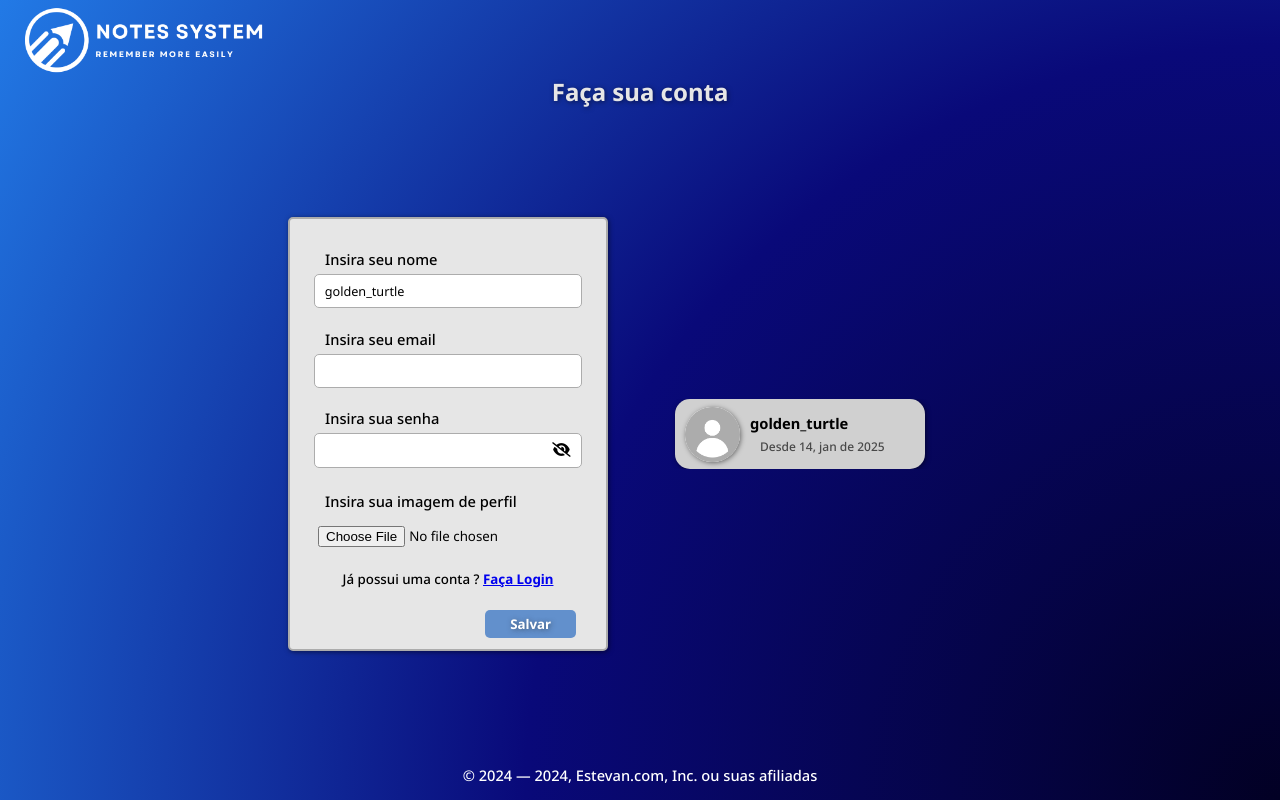
After one commit to Estevanzc/notes_system, a PHP site: page /user.php?page_type=1 in a window 1280 px wide. The commit adds this page. Run offline with PHP 8.4, Linux system fonts and the light colour scheme.

Commit message:
user login

```diff
--- a/code/controllers/Controller.php
+++ b/code/controllers/Controller.php
@@ -9,12 +9,12 @@ abstract class Controller {
             session_regenerate_id();
         }
         //echo ("<script>console.log($obriga_login)</script>");
-        if ($obriga_login && !isset($_SESSION["usuario"])) {
+        if ($obriga_login && !isset($_SESSION["user"])) {
             $this->redirect("login.php");
             exit();
         }
         if ($restricted) {
-            if ($_SESSION["usuario"]->getNivel() < 4) {
+            if ($_SESSION["user"]->getLevel() < 2) {
                 $this->redirect("index.php");
                 exit();
             }
--- a/code/controllers/UserController.php
+++ b/code/controllers/UserController.php
@@ -27,7 +27,7 @@ final class UserController extends Controller {
             $user = new UserVO();
         }
 
-        $this->loadView("userForm", [
+        $this->loadView(($_GET["page_type"] == 0 ? "userForm" : "userCreate"), [
             "user" => $user
         ]);
     }
--- /dev/null
+++ b/code/user.php
@@ -0,0 +1,7 @@
+<?php
+
+require_once("Connection_cfg.php");
+require_once("vendor/autoload.php");
+
+$controller = new Controller\UserController();
+$controller->form();
--- a/code/views/includes/css/common.css
+++ b/code/views/includes/css/common.css
@@ -12,16 +12,18 @@
     left: 0;
     width: 100vw;
     min-height: 100vh;
+    overflow: auto;
     background-image: radial-gradient(circle, #020024, #090979, #227AE6);
-    animation: gradientAnimate 120s infinite;
-    background-size: 400% 400%;
+    /*animation: gradientAnimate 120s infinite;*/
+    background-size: 200% 200%;
+    transition: all 0.150s ease;
 }
 @keyframes gradientAnimate {
-    0% {background-position: top 100%  right 0%}
-    25% {background-position: top 100%  right 90%}
-    50% {background-position: top 0%  right 90%}
-    75% {background-position: top 0%  right 0%}
-    100% {background-position: top 100%  right 0%}
+    0% {background-position: top 100% right 0%}
+    25% {background-position: top 100% right 90%}
+    50% {background-position: top 0% right 90%}
+    75% {background-position: top 0% right 0%}
+    100% {background-position: top 100% right 0%}
 }
 .input_err {
     opacity: 0;
--- a/code/views/includes/css/login.css
+++ b/code/views/includes/css/login.css
@@ -158,6 +158,7 @@ nav a {
     align-items: center;
     font-size: 11pt;
     cursor: pointer;
+    border-bottom-right-radius: 5px;
     transition: all 0.25s ease;
 }
 #password>div:hover {
--- /dev/null
+++ b/code/views/includes/css/logon.css
@@ -0,0 +1,275 @@
+#page_background {
+    display: flex;
+    justify-content: center;
+    align-items: center;
+    flex-flow: column;
+}
+header {
+    width: 100%;
+    height: 75px;
+    display: flex;
+    justify-content: flex-start;
+    align-items: flex-end;
+    padding-bottom: 2px;
+}
+header h1 {
+    margin-left: 25px;
+    height: 90%;
+    display: flex;
+    justify-content: center;
+    align-items: center;
+}
+header img {
+    height: 100%;
+}
+main {
+    width: 100%;
+    flex-grow: 1;
+    display: flex;
+    justify-content: center;
+    align-items: center;
+    flex-flow: column;
+    gap: 10px 0px;
+}
+footer {
+    width: 100%;
+    height: 50px;
+    display: flex;
+    justify-content: center;
+    align-items: center;
+}
+footer p {
+    color: white;
+    font-weight: 500;
+    font-size: 11pt;
+}
+main>h2 {
+    width: 100%;
+    display: flex;
+    justify-content: center;
+    align-items: center;
+    color: #e6e6e6;
+    text-shadow: 1px 1px 5px rgba(0,0,0,0.5);
+}
+main>div {
+    width: 100%;
+    flex-grow: 1;
+    display: flex;
+    justify-content: center;
+    align-items: center;
+}
+#profile_simulation {
+    width: 0;
+    opacity: 0;
+    display: flex;
+    justify-content: center;
+    align-items: center;
+    overflow: hidden;
+    animation: profileShow 2s forwards;
+    animation-delay: 250ms;
+}
+@keyframes profileShow {
+    0% {
+        width: 0;
+        opacity: 0;
+    }
+    100% {
+        width: 30%;
+        opacity: 1;
+    }
+}
+#profile {
+    width: 250px;
+    height: 70px;
+    display: flex;
+    justify-content: center;
+    align-items: center;
+    border-radius: 15px;
+    box-shadow: 1px 1px 5px rgba(0, 0, 0, 0.5);
+    background-color: #d0d0d0;
+}
+#profile_img {
+    width: 30%;
+    height: 100%;
+    display: flex;
+    justify-content: center;
+    align-items: center;
+}
+#profile_img div {
+    width: 55px;
+    height: 55px;
+    justify-content: center;
+    align-items: center;
+    border-radius: 100%;
+    box-shadow: 1px 1px 5px rgba(0, 0, 0, 0.5);
+    background-repeat: no-repeat;
+    background-size: cover;
+    background-position: center;
+    background-image: url(../../../uploads/default_profile.png);
+}
+#profile_desc {
+    width: 70%;
+    height: 100%;
+    display: flex;
+    justify-content: center;
+    align-items: flex-start;
+    flex-flow: column;
+    gap: 5px 0px;
+    overflow: hidden;
+}
+#profile_name {
+    width: 150px;
+    font-size: 11pt;
+    font-weight: bold;
+    white-space: nowrap;
+    overflow: hidden;
+    text-overflow: ellipsis;
+}
+#profile_date {
+    margin-left: 10px;
+    font-size: 9pt;
+    font-weight: 500;
+    color: #484848;
+}
+form {
+    width: 25%;
+    display: flex;
+    justify-content: flex-start;
+    align-items: center;
+    flex-flow: column;
+    border-radius: 5px;
+    box-shadow: 1px 1px 5px rgba(0,0,0,0.5);
+    border: 2px solid #acacac;
+    background-color: #e6e6e6;
+}
+#email_input, #password_input, #name_input, #level_input, #photo_input, nav, #submit_btn {
+    width: 100%;
+    height: 80px;
+    display: flex;
+    justify-content: center;
+    align-items: center;
+    flex-flow: column;
+    gap: 5px 0px;
+}
+#name_input {
+    margin-top: 30px;
+}
+#submit_btn {
+    width: 100%;
+    height: 50px;
+    display: flex;
+    justify-content: flex-end;
+    align-items: center;
+    flex-flow: row;
+    padding: 0px 30px;
+}
+#submit_btn button {
+    padding: 5px 25px;
+    color: white;
+    font-weight: bold;
+    border: none;
+    text-shadow: 1px 1px 5px rgba(45, 45, 45, 0.5);
+    cursor: pointer;
+    border-radius: 5px;
+    background-color: #6290CC;
+    transition: all 0.25s ease;
+}
+#submit_btn>button:hover {
+    box-shadow: 1px 1px 5px rgba(0,0,0,0.5);
+    background-color: #67a0ea;
+}
+#submit_btn>button:active {
+    background-color: #6290CC;
+}
+label {
+    margin-left: 35px;
+    align-self: flex-start;
+    font-size: 11pt;
+    font-weight: 500;
+}
+#password {
+    width: 85%;
+    display: flex;
+    justify-content: center;
+    align-items: center;
+}
+#password>input {
+    width: 85%;
+    height: 33px;
+    padding: 5px 10px;
+    background: none;
+    border: none;
+    outline: none;
+}
+#password>div {
+    flex-grow: 1;
+    height: 100%;
+    display: flex;
+    justify-content: center;
+    align-items: center;
+    font-size: 11pt;
+    cursor: pointer;
+    border-top-right-radius: 5px;
+    border-bottom-right-radius: 5px;
+    transition: all 0.25s ease;
+}
+#password>div:hover {
+    background-color: #d0d0d0;
+}
+#login, #name, #level {
+    width: 85%;
+    padding: 7px 10px;
+    outline: none;
+}
+#login, #password, #name, #level {
+    font-size: 9.5pt;
+    background-color: white;
+    border-radius: 5px;
+    border: 1.5px solid #acacac;
+}
+#login:focus, #name:focus, #level:focus {
+    transition: all 0.25s ease;
+    border-color: rgb(82, 151, 255);
+    box-shadow: 1px 1px 5px rgba(45, 45, 45, 0.5);
+}
+#level {
+    cursor: pointer;
+}
+nav {
+    height: 40px;
+    font-size: 10pt;
+    font-weight: 500;
+}
+nav a {
+    font-weight: bold;
+}
+#photo_input {
+    height: 70px;
+}
+#photo_input>div {
+    width: 100%;
+    height: 60%;
+    display: flex;
+    justify-content: center;
+    align-items: center;
+    gap: 0px 10px;
+}
+#del_profile_btn {
+    display: none;
+    justify-content: center;
+    align-items: center;
+    opacity: 0;
+    padding: 2.5px 7px;
+    font-size: 12pt;
+    border-radius: 5px;
+    color: red;
+    cursor: pointer;
+    transition: all 0.25s ease;
+}
+#del_profile_btn:hover {
+    box-shadow: 1px 1px 5px rgba(45, 45, 45, 0.5);
+    background-color: #acacac;
+}
+#del_profile_btn:active {
+    background-color: #d0d0d0;
+}
--- /dev/null
+++ b/code/views/includes/js/cursor_interaction.js
@@ -0,0 +1,8 @@
+const viewportWidth = window.innerWidth || document.documentElement.clientWidth;
+const viewportHeight = window.innerHeight || document.documentElement.clientHeight;
+var page_background = document.getElementById("page_background")
+function cursor_locate(event) {
+    var x_position = event.clientX * 100 / viewportWidth
+    var y_position = event.clientY * 100 / viewportHeight
+    page_background.style.backgroundPosition = `bottom ${y_position}% right ${x_position}%`
+}
--- /dev/null
+++ b/code/views/includes/js/logon.js
@@ -0,0 +1,55 @@
+var profile_name = document.getElementById("profile_name")
+var profile_date = document.getElementById("profile_date")
+var entry_date = document.getElementById("entry_date")
+var profile_img = document.getElementById("profile_img").children[0]
+function pass_visibility(element) {
+    var pass_input = element.parentNode.children[0]
+    if (pass_input.getAttribute("type") == "password") {
+        pass_input.setAttribute("type", "text")
+        element.children[0].className = "fa-solid fa-eye"
+        return
+    }
+    pass_input.setAttribute("type", "password")
+    element.children[0].className = "fa-solid fa-eye-slash"
+}
+function input_focus(element) {
+    element.children[0].focus()
+    element.style.transition = "all 0.25s ease"
+    element.style.borderColor = "rgb(82, 151, 255)"
+    element.style.boxShadow = "1px 1px 5px rgba(45, 45, 45, 0.5)"
+}
+function input_blur(element) {
+    element.parentNode.style.transition = "all 0.25s ease"
+    element.parentNode.style.borderColor = "#acacac"
+    element.parentNode.style.boxShadow = "none"
+}
+function del_btn(element, event) {
+    if (element.value != null) {
+        element.parentNode.children[0].style.display = "flex"
+        element.parentNode.children[0].style.opacity = 1
+    }
+    const file = event.target.files[0];
+    if (file) {
+        const reader = new FileReader();
+        reader.onload = function(e) {
+            profile_img.style.backgroundImage = `url(${e.target.result})`
+        };
+        reader.readAsDataURL(file);
+    }
+}
+function del_profile(element) {
+    element.style.display = "none"
+    element.style.opacity = 0
+    element.parentNode.children[1].value = null
+    profile_img.style.backgroundImage = `url(../uploads/default_profile.png)`
+}
+function change_name(element) {
+    profile_name.innerText = element.value
+}
+const date = new Date()
+var day = date.getDate()
+var month = date.getMonth()
+var year = date.getFullYear()
+var month_name = ["jan","fev","mar","abr","mai","jun","jul","ago","set","oct","nov","dec"][month]
+entry_date.value = `${year}-${month + 1}-${day}`
+profile_date.innerHTML = `Desde ${day}, ${month_name} de ${year}`
--- /dev/null
+++ b/code/views/userCreate.php
@@ -0,0 +1,80 @@
+<!DOCTYPE html>
+<html lang="pt-BR">
+<head>
+    <meta charset="UTF-8">
+    <meta name="viewport" content="width=device-width, initial-scale=1.0">
+    <title>Login - Notes System</title>
+    <link rel="stylesheet" href="https://cdnjs.cloudflare.com/ajax/libs/font-awesome/6.7.2/css/all.min.css" integrity="sha512-Evv84Mr4kqVGRNSgIGL/F/aIDqQb7xQ2vcrdIwxfjThSH8CSR7PBEakCr51Ck+w+/U6swU2Im1vVX0SVk9ABhg==" crossorigin="anonymous" referrerpolicy="no-referrer" />
+    <link rel="preconnect" href="https://fonts.googleapis.com">
+    <link rel="preconnect" href="https://fonts.gstatic.com" crossorigin>
+    <link href="https://fonts.googleapis.com/css2?family=Noto+Sans:ital,wght@0,100..900;1,100..900&display=swap" rel="stylesheet">
+    <link rel="stylesheet" href="views/includes/css/common.css">
+    <link rel="stylesheet" href="views/includes/css/logon.css">
+    <link rel="icon" href="uploads/logo_no_text.png">
+</head>
+<body onmousemove="cursor_locate(event)">
+    <div id="page_background">
+        <header>
+            <h1><img src="uploads/logo_text1.png" alt=""></h1>
+        </header>
+        <main>
+            <h2>Faça sua conta</h2>
+            <div>
+                <form action="userSave.php" method="post" enctype="multipart/form-data">
+                    <div id="name_input">
+                        <label for="name">Insira seu nome</label>
+                        <input type="text" onkeyup="change_name(this)" name="name" id="name" value="golden_turtle">
+                        <p class="input_err">asdasd</p>
+                    </div>
+                    <div id="email_input">
+                        <label for="login">Insira seu email</label>
+                        <input type="email" name="login" id="login">
+                        <p class="input_err">asdasd</p>
+                    </div>
+                    <div id="password_input">
+                        <label for="password_ipt">Insira sua senha</label>
+                        <div id="password" onclick="input_focus(this)">
+                            <input type="password" onblur="input_blur(this)" name="password" id="password_ipt">
+                            <div id="pass_btn" onclick="pass_visibility(this)"><i class="fa-solid fa-eye-slash"></i></div>
+                        </div>
+                        <p class="input_err">asdadasads</p>
+                    </div>
+                    <div id="photo_input">
+                        <label for="photo">Insira sua imagem de perfil</label>
+                        <div>
+                            <div id="del_profile_btn" onclick="del_profile(this)">
+                                <i class="fa-solid fa-trash"></i>
+                            </div>
+                            <input type="file" onchange="del_btn(this, event)" name="photo" id="photo" accept=".png, .jpg, .jpeg">
+                        </div>
+                    </div>
+                    <nav>
+                        <div>Já possui uma conta ? <a href="login.php">Faça Login</a></div>
+                    </nav>
+                    <input type="hidden" id="level" name="level" value="1">
+                    <input type="hidden" id="entry_date" name="entry_date" value="">
+                    <div id="submit_btn">
+                        <button type="submit">Salvar</button>
+                    </div>
+                </form>
+                <section id="profile_simulation">
+                    <div id="profile">
+                        <div id="profile_img">
+                            <div></div>
+                        </div>
+                        <div id="profile_desc">
+                            <p id="profile_name">golden_turtle</p>
+                            <p id="profile_date">Desde 20, fev de 2020</p>
+                        </div>
+                    </div>
+                </section>
+            </div>
+        </main>
+        <footer>
+            <p>© 2024 — 2024, Estevan.com, Inc. ou suas afiliadas</p>
+        </footer>
+    </div>
+    <script src="views/includes/js/logon.js"></script>
+    <script src="views/includes/js/cursor_interaction.js"></script>
+</body>
+</html>
```
Also changed, not shown: code/views/formUsuario.php (deleted, +0 -33 lines), code/views/includes/js/login.js (added, +10 -0 lines), code/views/login.html (deleted, +0 -53 lines), code/views/login.php (+7 -5 lines), code/uploads/default_profile.png (added), code/views/includes/js/script.js (deleted).
